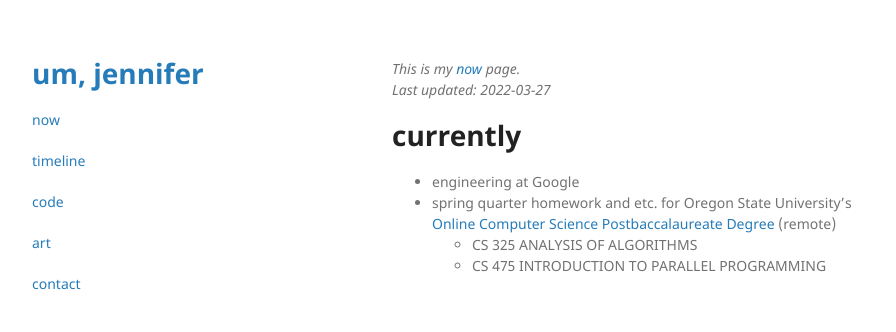
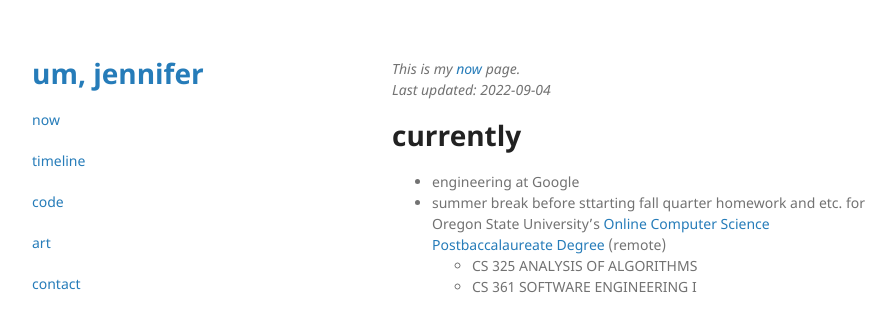
Before and after one commit to umjennifer/umjennifer.github.io, a Jekyll site: the page built from now.md, in a window 1280 px wide. Shown: the top 332 px of the page, without its empty margins (178-1074 px from the left). Built offline with Jekyll 4.4.1, drawn with Linux system fonts in a browser that asks for light colours.

Commit message:
Update now.md

```diff
--- a/now.md
+++ b/now.md
@@ -3,10 +3,10 @@ layout: default
 ---
 
 *This is my [now](https://nownownow.com/about) page.*
-*Last updated: 2022-03-27*
+*Last updated: 2022-09-04*
 
 # currently
 - engineering at Google
-- spring quarter homework and etc. for Oregon State University's [Online Computer Science Postbaccalaureate Degree](https://eecs.oregonstate.edu/academic/online-cs-postbacc) (remote)
+- summer break before sttarting fall quarter homework and etc. for Oregon State University's [Online Computer Science Postbaccalaureate Degree](https://eecs.oregonstate.edu/academic/online-cs-postbacc) (remote)
     - CS 325 ANALYSIS OF ALGORITHMS
-    - CS 475 INTRODUCTION TO PARALLEL PROGRAMMING
+    - CS 361 SOFTWARE ENGINEERING I
```
